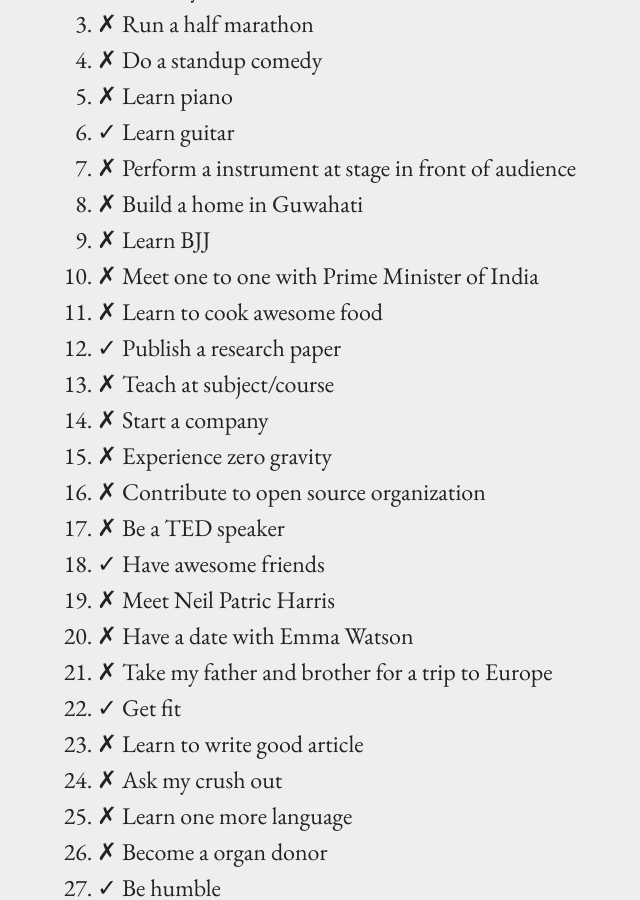
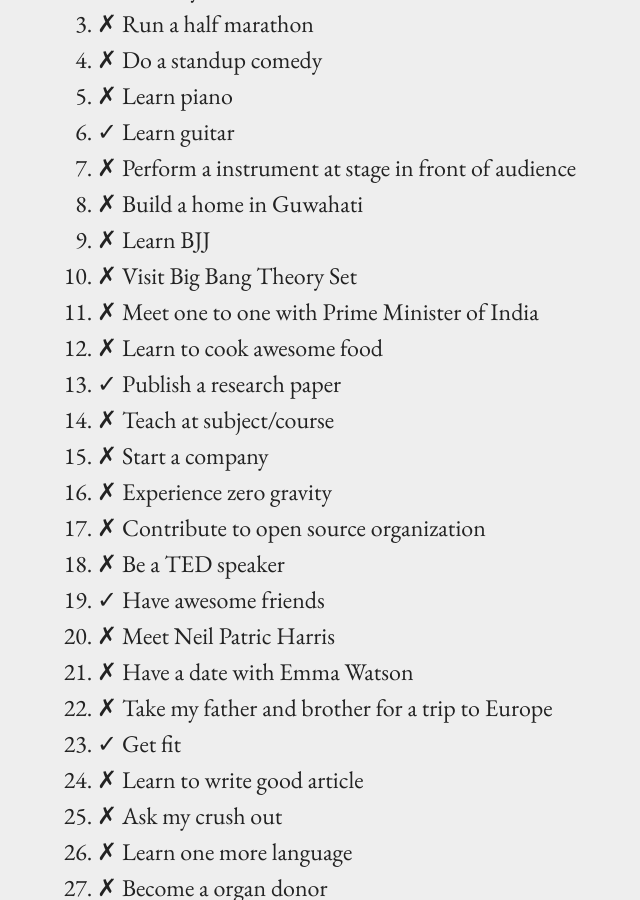
Before and after one commit to BadrinathS/BadrinathS.github.io, a Jekyll site: the page built from list50.md, in a window 1280 px wide and 900 px high, scrolled down 445 px. Shown: the whole window, without its empty margins (15-655 px from the left). Built offline with Jekyll 4.4.1, drawn with Linux system fonts in a browser that asks for light colours.

Commit message:
Update list50.md

```diff
--- a/list50.md
+++ b/list50.md
@@ -16,6 +16,7 @@
  <li>✗ Perform a instrument at stage in front of audience </li>
  <li>✗ Build a home in Guwahati </li>
  <li>✗ Learn BJJ </li>
+ <li>✗ Visit Big Bang Theory Set </li>
  <li>✗ Meet one to one with Prime Minister of India </li>
  <li>✗ Learn to cook awesome food </li>
  <li>✓ Publish a research paper </li>
```
